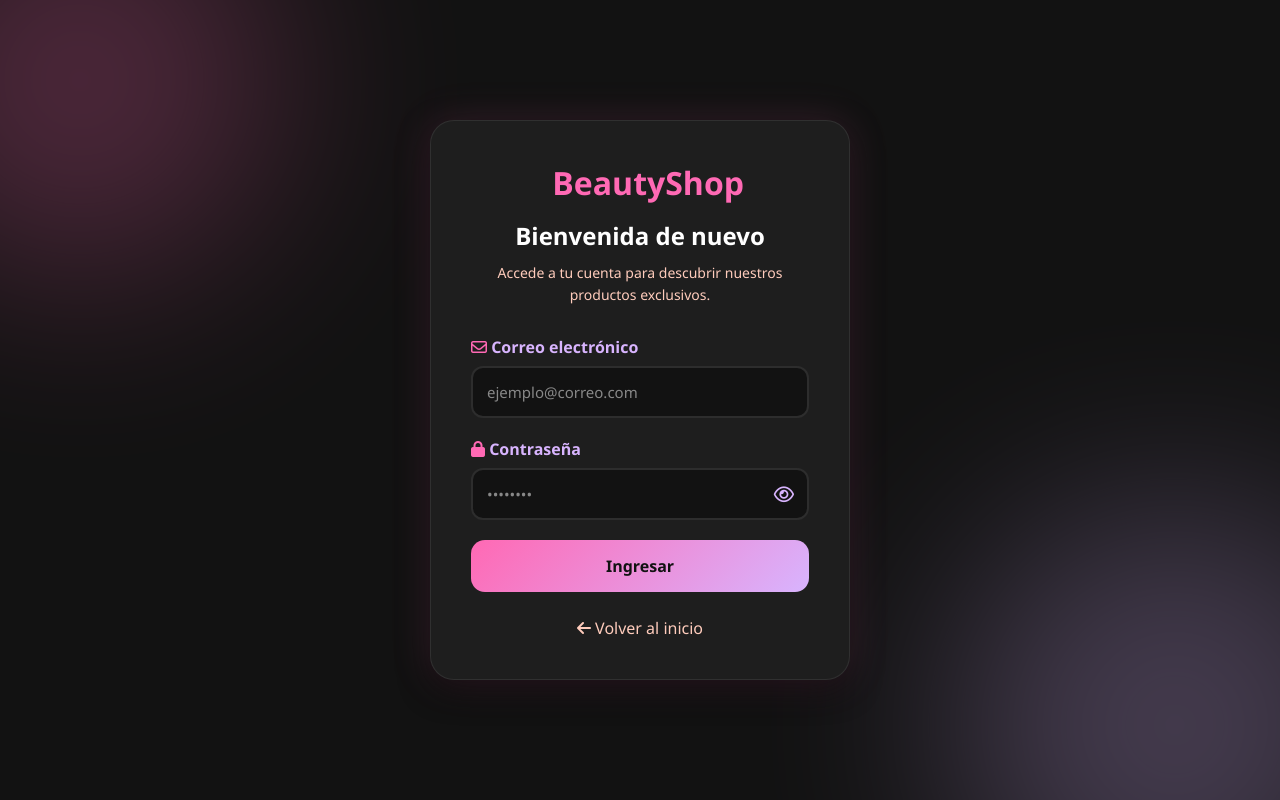
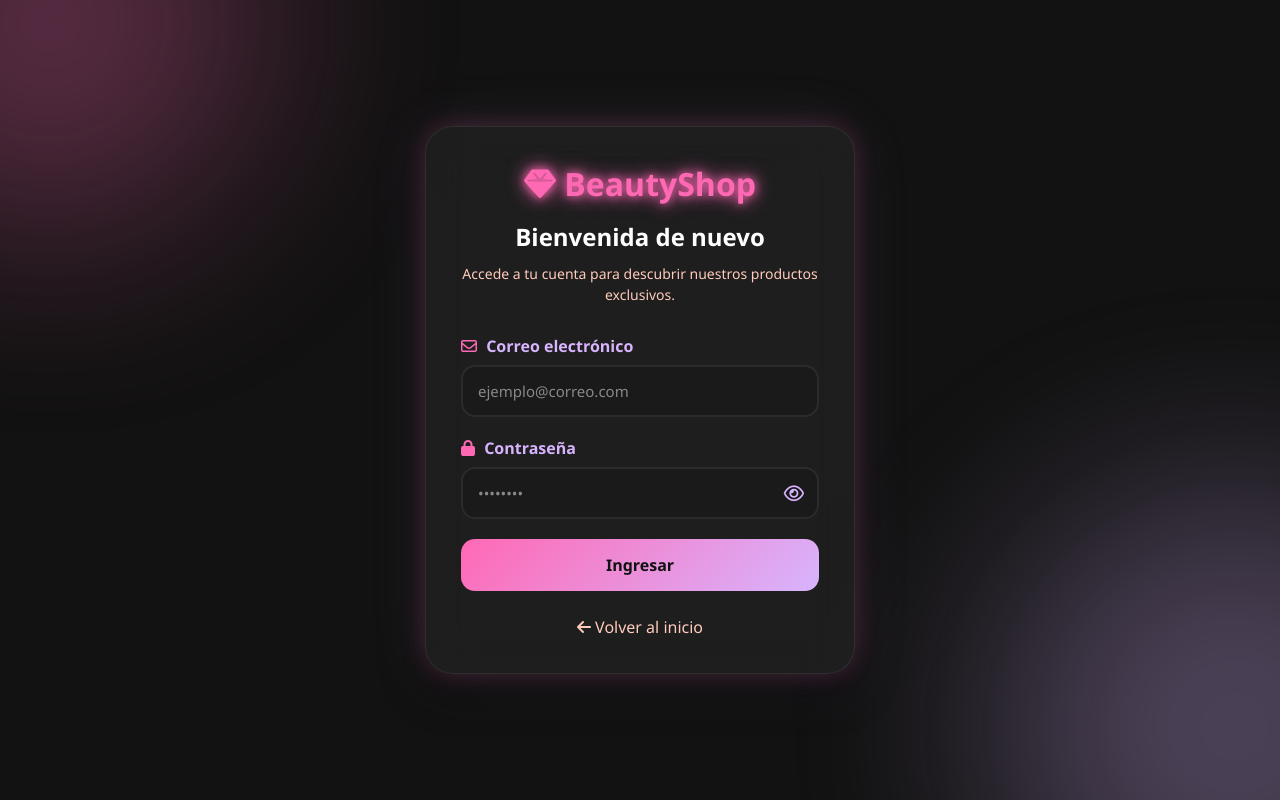
Before and after one commit to DavidHernandez006/e-comerce, a plain HTML site: page e-comerce-main/pages/login.html in a window 1280 px wide. Drawn offline with Linux system fonts and the light colour scheme.

Commit message:
estilos login

```diff
--- a/e-comerce-main/css/estilos.css
+++ b/e-comerce-main/css/estilos.css
@@ -45,56 +45,79 @@ body.pagina-login {
   background: #121212;
   overflow: hidden;
   position: relative;
+  padding: 20px;
 }
 
-/* Fondo decorativo */
+/* BLOBS */
 
 .blob-container {
   position: absolute;
-  width: 100%;
-  height: 100%;
+  inset: 0;
   overflow: hidden;
+  pointer-events: none;
 }
 
 .blob {
   position: absolute;
   border-radius: 50%;
   filter: blur(100px);
-  opacity: .25;
+  opacity: .30;
+  animation: mover 8s ease-in-out infinite alternate;
 }
 
 .blob-1 {
   width: 400px;
   height: 400px;
   background: #FF69B4;
-  top: -120px;
-  left: -120px;
+  top: -150px;
+  left: -150px;
 }
 
 .blob-2 {
   width: 450px;
   height: 450px;
   background: #D8B4FE;
-  bottom: -150px;
-  right: -120px;
+  bottom: -180px;
+  right: -180px;
 }
 
-/* Tarjeta Login */
+@keyframes mover {
+  from {
+    transform: translateY(0) scale(1);
+  }
+
+  to {
+    transform: translateY(-40px) scale(1.1);
+  }
+}
+
+/* CONTENEDOR */
 
 .contenedor-login {
-  width: 420px;
-  background: #1E1E1E;
+  width: 100%;
+  max-width: 430px;
+
+  background: rgba(255, 255, 255, .05);
+
+  backdrop-filter: blur(20px);
+  -webkit-backdrop-filter: blur(20px);
+
   border: 1px solid rgba(255, 255, 255, .08);
-  border-radius: 24px;
-  padding: 40px;
-  box-shadow:
-    0 0 40px rgba(255, 105, 180, .15),
-    0 10px 30px rgba(0, 0, 0, .5);
+
+  border-radius: 28px;
+
+  padding: 35px;
+
   position: relative;
   z-index: 10;
+
+  box-shadow:
+    0 0 25px rgba(255, 105, 180, .20),
+    0 0 60px rgba(216, 180, 254, .10),
+    0 15px 40px rgba(0, 0, 0, .5);
 }
 
-/* Encabezado */
+/* HEADER */
 
 .login-header {
   text-align: center;
@@ -102,14 +125,14 @@ body.pagina-login {
 }
 
 .login-logo {
+  color: #FF69B4;
   font-size: 32px;
   font-weight: 700;
-  color: #FF69B4;
   margin-bottom: 15px;
-}
 
-.login-logo i {
-  margin-right: 8px;
+  text-shadow:
+    0 0 10px #FF69B4,
+    0 0 20px #FF69B4;
 }
 
 .login-header h2 {
@@ -119,11 +142,18 @@ body.pagina-login {
 
 .login-subtitle {
   color: #FFCCBC;
+  line-height: 1.5;
   font-size: 14px;
-  line-height: 1.6;
 }
 
-/* Inputs */
+/* FORMULARIO */
+
+form {
+  display: flex;
+  flex-direction: column;
+}
+
+/* INPUTS */
 
 .input-grupo {
   margin-bottom: 20px;
@@ -132,22 +162,30 @@ body.pagina-login {
 .input-grupo label {
   display: block;
   margin-bottom: 8px;
+
   color: #D8B4FE;
   font-weight: 600;
 }
 
 .input-grupo label i {
   color: #FF69B4;
+  margin-right: 5px;
 }
 
 .input-grupo input {
   width: 100%;
-  padding: 14px;
-  border-radius: 12px;
-  border: 2px solid #2d2d2d;
-  background: #121212;
+  height: 52px;
+
+  padding: 0 15px;
+
+  border-radius: 14px;
+  border: 2px solid #2b2b2b;
+
+  background: #1a1a1a;
+
   color: white;
   font-size: 15px;
+
   transition: .3s;
 }
 
@@ -157,67 +195,99 @@ body.pagina-login {
 
 .input-grupo input:focus {
   outline: none;
+
   border-color: #FF69B4;
-  box-shadow: 0 0 15px rgba(255, 105, 180, .35);
+
+  box-shadow:
+    0 0 12px rgba(255, 105, 180, .4);
 }
 
-/* Contraseña */
+/* PASSWORD */
 
 .password-wrapper {
   position: relative;
+  width: 100%;
+}
+
+.password-wrapper input {
+  padding-right: 55px;
 }
 
 .btn-toggle-password {
   position: absolute;
+
+  top: 50%;
   right: 15px;
-  top: 50%;
+
   transform: translateY(-50%);
+
+  background: none;
   border: none;
-  background: none;
+
+  color: #D8B4FE;
+
   cursor: pointer;
-  color: #D8B4FE;
+
   font-size: 18px;
 }
 
-/* Error */
+/* ERROR */
 
 .mensaje-error {
-  background: rgba(255, 105, 180, .15);
+  background: rgba(255, 105, 180, .12);
+
   border: 1px solid #FF69B4;
+
   color: #FF69B4;
+
   padding: 12px;
-  border-radius: 10px;
+
+  border-radius: 12px;
+
   text-align: center;
+
   margin-bottom: 15px;
 }
 
-/* Botón */
+/* BOTON */
 
 .boton-login {
   width: 100%;
-  padding: 15px;
+
+  height: 52px;
+
   border: none;
+
   border-radius: 14px;
-  background: linear-gradient(135deg,
+
+  background:
+    linear-gradient(135deg,
       #FF69B4,
       #D8B4FE);
+
   color: #121212;
+
   font-size: 16px;
   font-weight: 700;
+
   cursor: pointer;
+
   transition: .3s;
 }
 
 .boton-login:hover {
   transform: translateY(-3px);
-  box-shadow: 0 0 25px rgba(255, 105, 180, .45);
+
+  box-shadow:
+    0 0 20px rgba(255, 105, 180, .5),
+    0 0 40px rgba(216, 180, 254, .3);
 }
 
-/* Footer */
+/* FOOTER */
 
 .login-footer {
+  margin-top: 25px;
   text-align: center;
-  margin-top: 25px;
 }
 
 .enlace-volver {
@@ -230,13 +300,16 @@ body.pagina-login {
   color: #FF69B4;
 }
 
-/* Responsive */
+/* RESPONSIVE */
 
-@media(max-width:480px) {
+@media (max-width:480px) {
 
   .contenedor-login {
-    width: 92%;
-    padding: 30px;
+    padding: 25px;
+  }
+
+  .login-header h2 {
+    font-size: 24px;
   }
 
 }
--- a/e-comerce-main/pages/login.html
+++ b/e-comerce-main/pages/login.html
@@ -14,16 +14,18 @@
 
 <body class="pagina-login">
 
+  <!-- Blobs decorativos animados -->
   <div class="blob-container">
     <div class="blob blob-1"></div>
     <div class="blob blob-2"></div>
   </div>
 
+  <!-- Tarjeta principal del login -->
   <div class="contenedor-login">
 
     <div class="login-header">
       <div class="login-logo">
-        <i class="fa-solid fa-sparkles"></i>
+        <i class="fa-solid fa-gem"></i>
         <span>BeautyShop</span>
       </div>
 
@@ -41,7 +43,6 @@
           <i class="fa-regular fa-envelope"></i>
           Correo electrónico
         </label>
-
         <input type="email" id="email" placeholder="ejemplo@correo.com" required>
       </div>
 
@@ -50,10 +51,8 @@
           <i class="fa-solid fa-lock"></i>
           Contraseña
         </label>
-
         <div class="password-wrapper">
           <input type="password" id="password" placeholder="••••••••" required>
-
           <button type="button" id="toggle-password" class="btn-toggle-password">
             <i class="fa-regular fa-eye"></i>
           </button>
@@ -79,12 +78,14 @@
 
   </div>
 
+  <!-- Scripts -->
+  <script src="../js/data.js"></script>
+  <script src="../js/login.js"></script>
   <script>
     const btn = document.getElementById("toggle-password");
     const pass = document.getElementById("password");
 
     btn.addEventListener("click", () => {
-
       if (pass.type === "password") {
         pass.type = "text";
         btn.innerHTML = '<i class="fa-regular fa-eye-slash"></i>';
@@ -92,7 +93,6 @@
         pass.type = "password";
         btn.innerHTML = '<i class="fa-regular fa-eye"></i>';
       }
-
     });
   </script>
 
```
